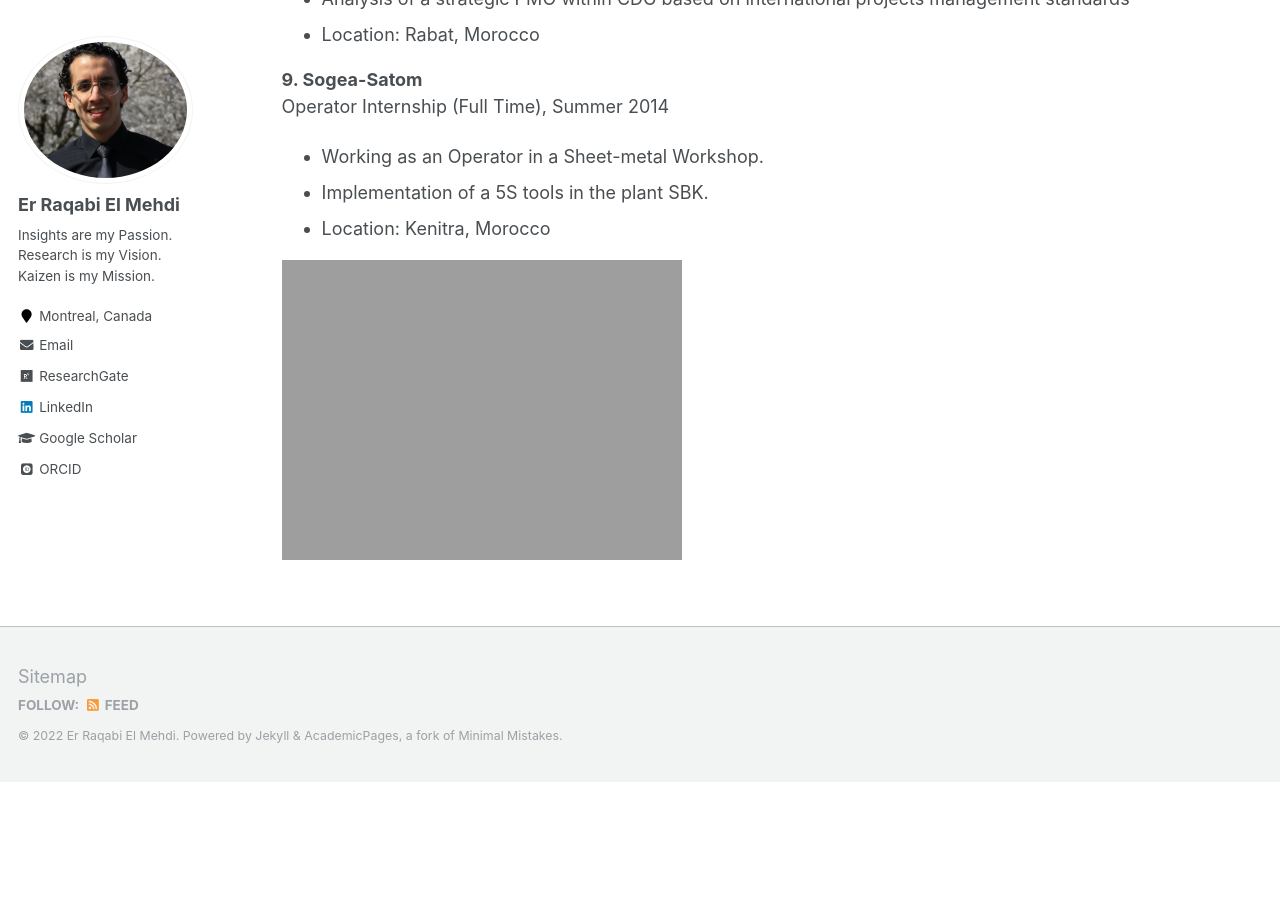
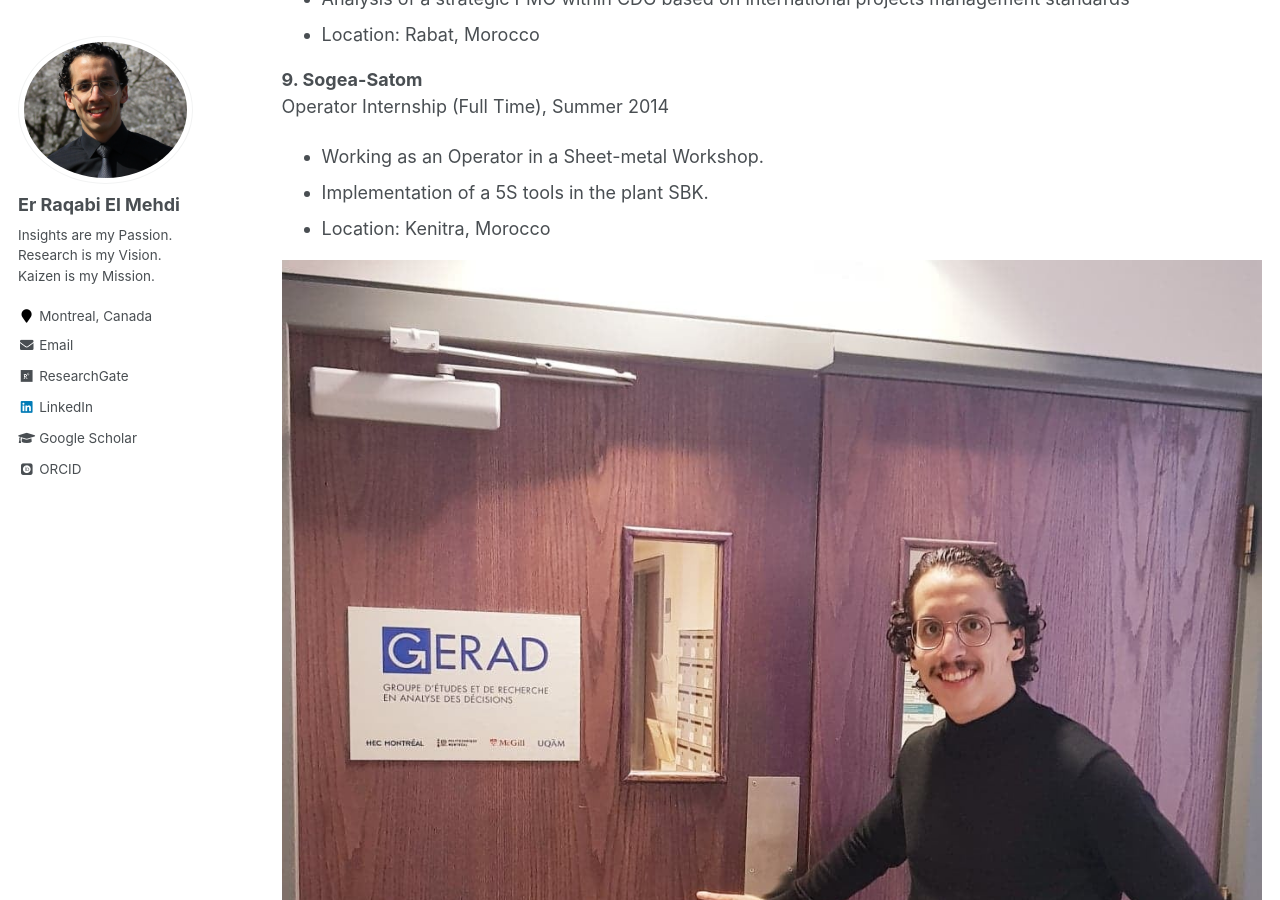
Before and after one commit to RqbMedi/rqbmedi.github.io, a Jekyll site: the page built from _pages/others.md, in a window 1280 px wide and 900 px high, scrolled down 2527 px. Built offline with Jekyll 4.4.1, drawn with Linux system fonts in a browser that asks for light colours; some web fonts are replaced; before the commit the page ends 3309 px from its top, so only the background shows below that.

Commit message:
Initial Commit

```diff
--- a/_pages/others.md
+++ b/_pages/others.md
@@ -84,4 +84,6 @@ Project Management Internship (Part Time), Winter 2015
  - Implementation of a 5S tools in the plant SBK.
  - Location: Kenitra, Morocco
 
- ![Gerad Entry](http://rqbmedi.github.io/images/13_Gerad_Entry.jpeg)
+![Gerad Entry](http://rqbmedi.github.io/images/13_Gerad_Entry.jpg)
+
+![Induproj](http://rqbmedi.github.io/images/14_Induproj.jpg)
```
Also changed, not shown: images/14_Induproj.jpg (added).
